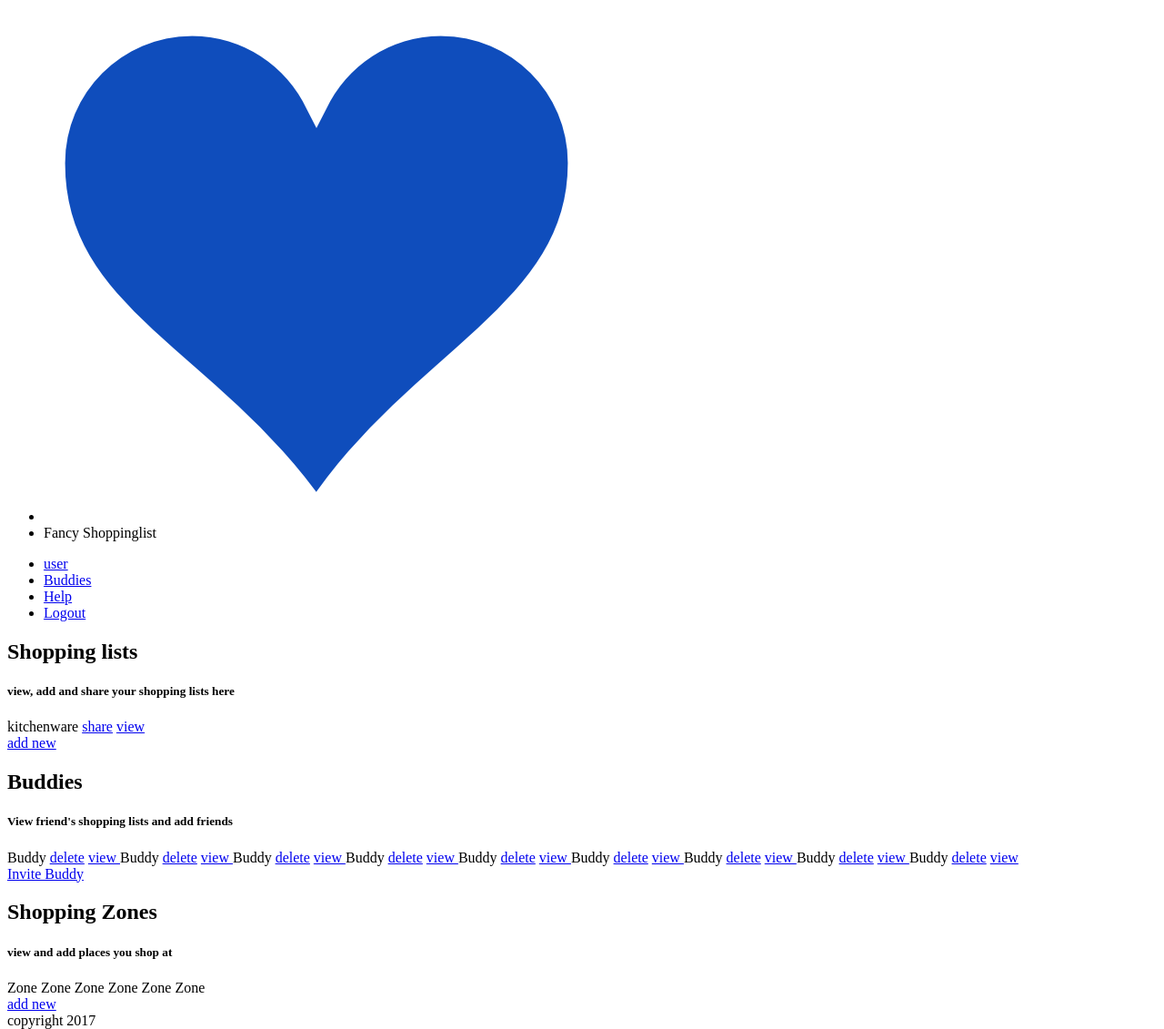
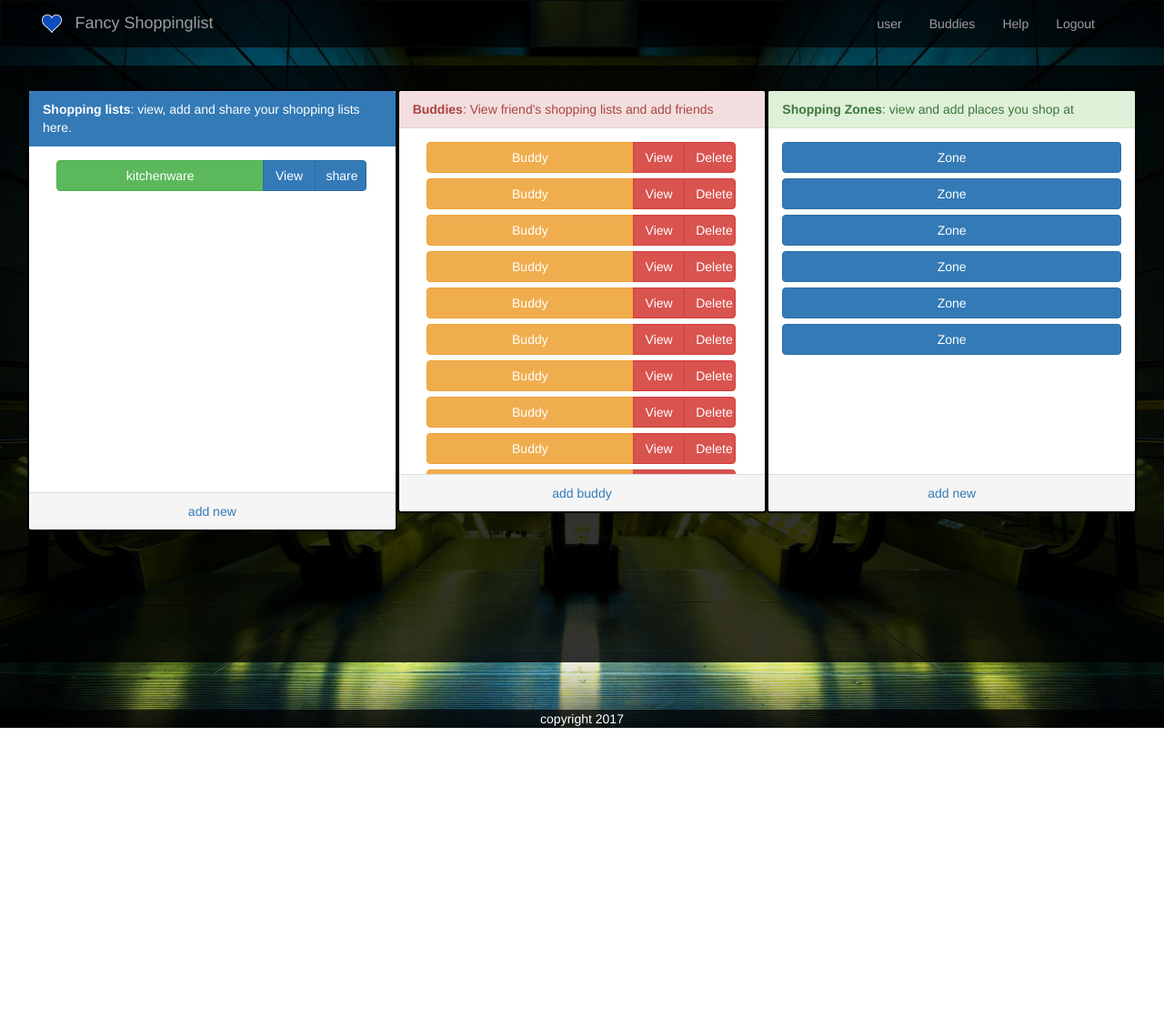
Before and after one commit to dann254/fancy-shoppinglist, a Flask app: page /dashboard/ in a window 1280 px wide. Shown: the whole page at 91% size. After the commit the page ends 800 px from the top, so only its background shows below. Run offline with Flask 2, Linux system fonts and the light colour scheme; some libraries are stand-ins or nearby versions.

Commit message:
FEATURE- Used bootstrap to recreate dashboard pages except shoppinglist.html

```diff
--- a/app/static/css/style.css
+++ b/app/static/css/style.css
@@ -55,6 +55,29 @@ body, html {
     padding-bottom: 4%;
     overflow:auto;
 }
+.custom-content-4{
+
+    background: rgba(0, 0, 0, 0.8);
+    vertical-align: middle;
+    height: 82%;
+    padding-top: 2%;
+    padding-bottom: 2%;
+    overflow:auto;
+}
 .text-white{
   color:white;
 }
+.row-dash {
+    padding-left: 30px;
+    padding-right: 30px;
+}
+.panel-custom{
+  padding: 0;
+  border: 2px solid black;
+}
+
+.panel-custombody{
+  min-height: 380px;
+  max-height: 380px;
+  overflow-y: scroll;
+}
--- a/app/templates/dashbase.html
+++ b/app/templates/dashbase.html
@@ -4,32 +4,26 @@
     <meta charset="utf-8">
       <!--app title-->
     <title>Fancy Shoppinglist</title>
+    <link rel="stylesheet" href="https://maxcdn.bootstrapcdn.com/bootstrap/3.3.7/css/bootstrap.min.css">
     <link rel="stylesheet" href="{{ url_for('static',filename='css/style.css') }}">
   </head>
   <body>
-        {% block flash_messages %}
-            {%- with messages = get_flashed_messages(with_categories=true) -%}
-                {% if messages %}
-                    {% for category, message in messages %}
-                        {% if category=='error' %}
-                            {% set category='danger' %}
-                        {% endif %}
-                        <div class="alert-{{category}}">{{ message|safe }}</div>
-                    {% endfor %}
-                {% endif %}
-            {%- endwith %}
-        {% endblock %}
+
+    <div class="bg">
         <!--start  of navigation bar. containing logo, app name and tabs-->
-        <div class="dash-nav">
-          <div class="app-heading">
-            <ul>
-              <li>
-                <a href="{{url_for('dash.dashboard')}}"><img src="/static/images/logo.png" alt="logo"></a></li>
-                <li class="app-name">Fancy Shoppinglist</li>
-            </ul>
+        <nav class="navbar navbar-inverse navbar-index-custom">
+          <div class="container-fluid">
+          <div class="navbar-header">
+                <a class="navbar-brand" href="{{url_for('dash.dashboard')}}"><img class="d-inline-block align-top" src="/static/images/logo.png" alt="logo">Fancy Shoppinglist</a>
+
+
+                <button type="button" class="navbar-toggle" data-toggle="collapse" data-target="#myNavbar">
+                  <span class="icon-bar"></span>
+                  <span class="icon-bar"></span>
+                  <span class="icon-bar"></span>
+                </button>
           </div>
-          <div class="nav-items">
-            <ul>
+            <ul class="nav navbar-nav navbar-right navbar-collapse collapse" id="myNavbar">
               <li><a href="#">{{username}}</a></li>
               <li><a href="#">Buddies</a></li>
               <li><a href="#">Help</a></li>
@@ -38,7 +32,20 @@
 
           </div>
 
-        </div>
+        </nav>
+
+            {% block flash_messages %}
+                {%- with messages = get_flashed_messages(with_categories=true) -%}
+                    {% if messages %}
+                        {% for category, message in messages %}
+                            {% if category=='error' %}
+                                {% set category='danger' %}
+                            {% endif %}
+                            <div class="alert-{{category}}">{{ message|safe }}</div>
+                        {% endfor %}
+                    {% endif %}
+                {%- endwith %}
+            {% endblock %}
           <!--end of navigation-->
           <!--start of content of the app-->
       {% block main %}
@@ -49,8 +56,15 @@
 
     </div>
     <!--start of footer-->
-  <div class="footer">
+  <div class="footer navbar-fixed-bottom text-center text-white navbar-index-custom">
     copyright 2017
   </div>
+
+  </div>
+
+    <!-- jQuery library -->
+  <script src="https://ajax.googleapis.com/ajax/libs/jquery/3.2.1/jquery.min.js"></script>
+  <!-- Latest compiled JavaScript -->
+  <script src="https://maxcdn.bootstrapcdn.com/bootstrap/3.3.7/js/bootstrap.min.js"></script>
 </body>
 </html>
--- a/app/templates/dashboard.html
+++ b/app/templates/dashboard.html
@@ -2,57 +2,111 @@
 {% block content %}
 
       <!--start of content of the app-->
-    <div class="dash-content">
-      <div class="list">
-        <div class="list-header">
-          <h2>Shopping lists</h2>
-          <h5>view, add and share your shopping lists here</h5>
+    <div class="col-lg-12 text-center custom-content-4">
+      <div class="row row-dash">
+        <div class="panel panel-primary col-lg-4 panel-custom">
+          <div class="panel-heading text-left">
+            <b>Shopping lists</b>: view, add and share your shopping lists here.
           </div>
-        <div class="list-body">
-
-            <span class="list-item">{{slist}} <a href="#"> share</a> <a href="{{url_for('dash.shoppinglist')}}">view </a> </span>
+          <div class="panel-body text-left panel-custombody">
+            <div class="btn-group col-lg-12">
+                <a class="btn btn-success col-lg-8">{{slist}}</a>
+                <a href="{{url_for('dash.shoppinglist')}}" class="btn btn-primary col-lg-2">View</a>
+                <a href="#" class="btn btn-primary col-lg-2">share</a>
+              </div><br><br>
           </div>
-        <div class="list-footer">
+          <div class="panel-footer">
               <a href="{{url_for('dash.add_shoppinglist')}}">add new</a>
           </div>
         </div>
-      <div class="list">
-        <div class="list-header">
-          <h2>Buddies</h2>
-          <h5>View friend's shopping lists and add friends</h5>
+        <div class="panel panel-danger col-lg-4 panel-custom">
+          <div class="panel-heading text-left">
+            <b>Buddies</b>: View friend's shopping lists and add friends
           </div>
-        <div class="list-body">
-        <span class="list-item">Buddy <a href="#"> delete</a> <a href="#">view </a> </span>
-        <span class="list-item">Buddy <a href="#"> delete</a> <a href="#">view </a> </span>
-        <span class="list-item">Buddy <a href="#"> delete</a> <a href="#">view </a> </span>
-        <span class="list-item">Buddy <a href="#"> delete</a> <a href="#">view </a> </span>
-        <span class="list-item">Buddy <a href="#"> delete</a> <a href="#">view </a> </span>
-        <span class="list-item">Buddy <a href="#"> delete</a> <a href="#">view </a> </span>
-        <span class="list-item">Buddy <a href="#"> delete</a> <a href="#">view </a> </span>
-        <span class="list-item">Buddy <a href="#"> delete</a> <a href="#">view </a> </span>
-        <span class="list-item">Buddy <a href="#"> delete</a> <a href="#">view </a> </span>
+          <div class="panel-body text-left panel-custombody">
+            <div class="btn-group col-lg-12">
+                <a class="btn btn-warning col-lg-8">Buddy</a>
+                <a href="#" class="btn btn-danger col-lg-2">View</a>
+                <a href="#" class="btn btn-danger col-lg-2">Delete</a>
+              </div><br><br>
+              <div class="btn-group col-lg-12">
+                  <a class="btn btn-warning col-lg-8">Buddy</a>
+                  <a href="#" class="btn btn-danger col-lg-2">View</a>
+                  <a href="#" class="btn btn-danger col-lg-2">Delete</a>
+                </div><br><br>
+                <div class="btn-group col-lg-12">
+                    <a class="btn btn-warning col-lg-8">Buddy</a>
+                    <a href="#" class="btn btn-danger col-lg-2">View</a>
+                    <a href="#" class="btn btn-danger col-lg-2">Delete</a>
+                  </div><br><br>
+
+              <div class="btn-group col-lg-12">
+                  <a class="btn btn-warning col-lg-8">Buddy</a>
+                  <a href="#" class="btn btn-danger col-lg-2">View</a>
+                  <a href="#" class="btn btn-danger col-lg-2">Delete</a>
+                </div><br><br>
+            <div class="btn-group col-lg-12">
+                <a class="btn btn-warning col-lg-8">Buddy</a>
+                <a href="#" class="btn btn-danger col-lg-2">View</a>
+                <a href="#" class="btn btn-danger col-lg-2">Delete</a>
+              </div><br><br>
+              <div class="btn-group col-lg-12">
+                  <a class="btn btn-warning col-lg-8">Buddy</a>
+                  <a href="#" class="btn btn-danger col-lg-2">View</a>
+                  <a href="#" class="btn btn-danger col-lg-2">Delete</a>
+                </div><br><br>
+
+        <div class="btn-group col-lg-12">
+            <a class="btn btn-warning col-lg-8">Buddy</a>
+            <a href="#" class="btn btn-danger col-lg-2">View</a>
+            <a href="#" class="btn btn-danger col-lg-2">Delete</a>
+          </div><br><br>
+          <div class="btn-group col-lg-12">
+              <a class="btn btn-warning col-lg-8">Buddy</a>
+              <a href="#" class="btn btn-danger col-lg-2">View</a>
+              <a href="#" class="btn btn-danger col-lg-2">Delete</a>
+            </div><br><br>
+        <div class="btn-group col-lg-12">
+            <a class="btn btn-warning col-lg-8">Buddy</a>
+            <a href="#" class="btn btn-danger col-lg-2">View</a>
+            <a href="#" class="btn btn-danger col-lg-2">Delete</a>
+          </div><br><br>
+
+            <div class="btn-group col-lg-12">
+                <a class="btn btn-warning col-lg-8">Buddy</a>
+                <a href="#" class="btn btn-danger col-lg-2">View</a>
+                <a href="#" class="btn btn-danger col-lg-2">Delete</a>
+              </div><br><br>
+          <div class="btn-group col-lg-12">
+              <a class="btn btn-warning col-lg-8">Buddy</a>
+              <a href="#" class="btn btn-danger col-lg-2">View</a>
+              <a href="#" class="btn btn-danger col-lg-2">Delete</a>
+            </div><br><br>
+            <div class="btn-group col-lg-12">
+                <a class="btn btn-warning col-lg-8">Buddy</a>
+                <a href="#" class="btn btn-danger col-lg-2">View</a>
+                <a href="#" class="btn btn-danger col-lg-2">Delete</a>
+              </div><br><br>
           </div>
-        <div class="list-footer">
-            <a href="{{url_for('dash.add_buddy')}}">Invite Buddy</a>
+          <div class="panel-footer">
+              <a href="{{url_for('dash.add_buddy')}}">add buddy</a>
           </div>
         </div>
-      <div class="list">
-        <div class="list-header">
-          <h2>Shopping Zones</h2>
-          <h5>view and add places you shop at</h5>
+        <div class="panel panel-success col-lg-4 panel-custom">
+          <div class="panel-heading text-left">
+            <b>Shopping Zones</b>: view and add places you shop at
           </div>
-        <div class="list-body">
-        <span class="list-item">Zone </span>
-        <span class="list-item">Zone </span>
-        <span class="list-item">Zone </span>
-        <span class="list-item">Zone </span>
-        <span class="list-item">Zone </span>
-        <span class="list-item">Zone </span>
-
+          <div class="panel-body text-left panel-custombody">
+                <a class="btn btn-primary col-lg-12">Zone</a><br><br>
+                <a class="btn btn-primary col-lg-12">Zone</a><br><br>
+                <a class="btn btn-primary col-lg-12">Zone</a><br><br>
+                <a class="btn btn-primary col-lg-12">Zone</a><br><br>
+                <a class="btn btn-primary col-lg-12">Zone</a><br><br>
+                <a class="btn btn-primary col-lg-12">Zone</a><br><br>
           </div>
-        <div class="list-footer">
+          <div class="panel-footer">
               <a href="{{url_for('dash.add_zone')}}">add new</a>
-
+          </div>
         </div>
       </div>
 
```
Also changed, not shown: app/templates/addBuddy.html (+19 -9 lines), app/templates/add_shoppinglist.html (+15 -7 lines), app/templates/addzone.html (+19 -9 lines). Lines whose indentation alone changed are shown as unchanged.
